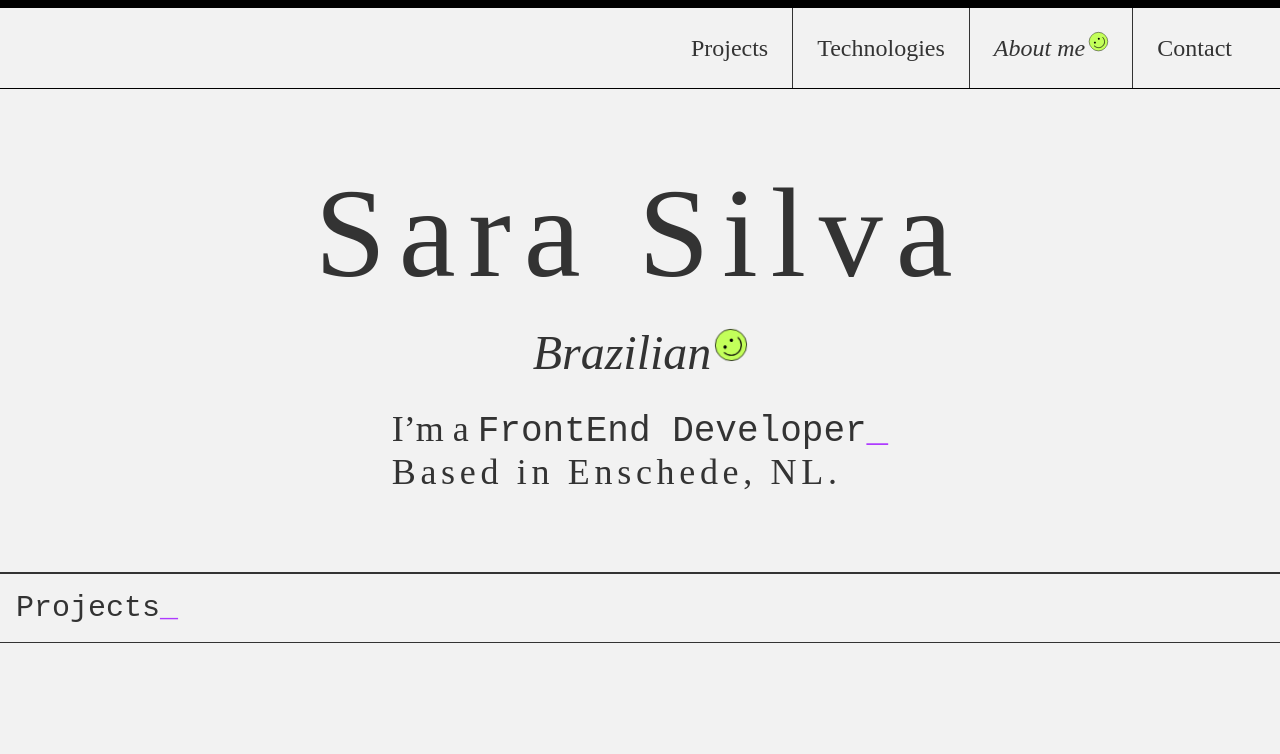
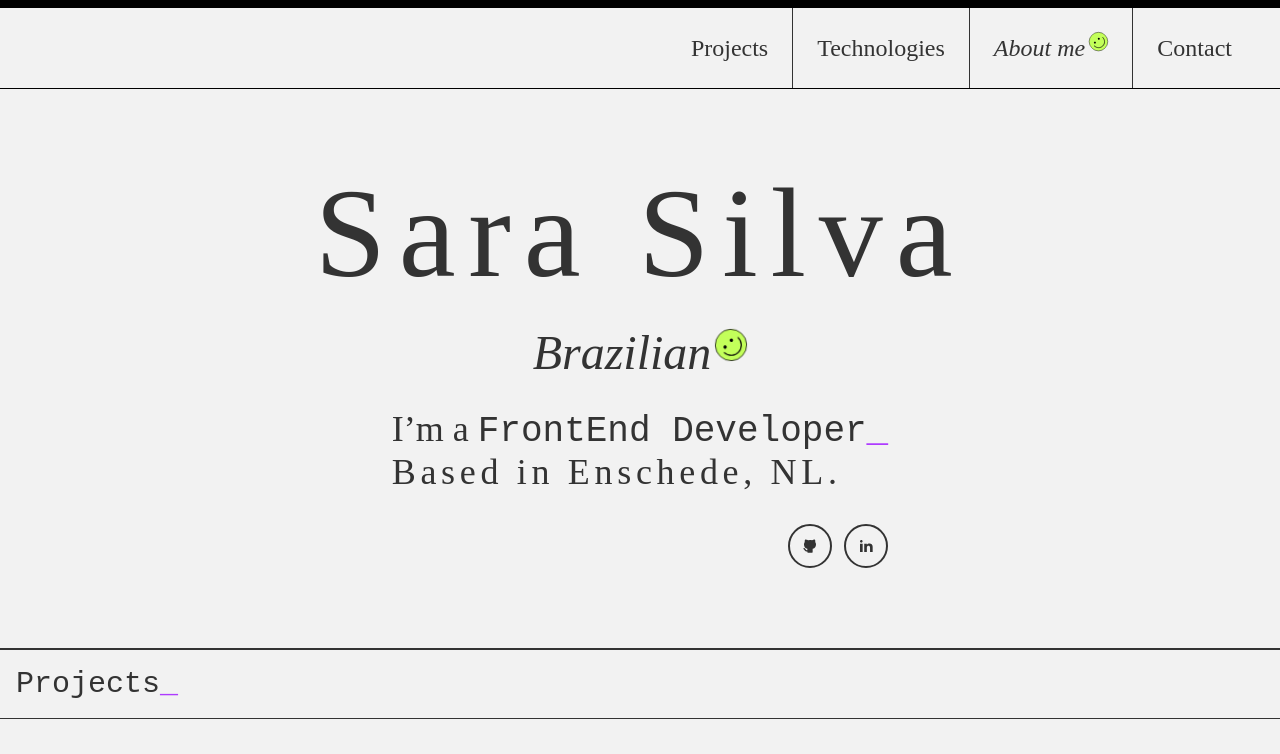
Before and after one commit to saracsilva/portfolio_v2, a React (Vite) app: page / in a window 1280 px wide. Shown: the top 754 px of the page. Built offline with nearby package versions, Linux system fonts and the light colour scheme.

Commit message:
Add reusable Button component and integrate into sections

```diff
--- /dev/null
+++ b/src/components/Button.css
@@ -0,0 +1,51 @@
+.button {
+  font-family: var(--font-mono);
+  padding-block: 0.5rem;
+  padding-inline: 1rem;
+  position: relative;
+  overflow: hidden;
+  cursor: pointer;
+
+  &.button--primary {
+    border: 2px solid var(--color-primary);
+    color: var(--color-primary);
+  }
+
+  &.button--primary:hover {
+    color: #fff;
+    background-color: var(--color-primary);
+  }
+
+  &.button--default {
+    border: 2px solid var(--color-text);
+    color: inherit;
+  }
+
+  &.button--default:hover {
+    border: 2px solid var(--color-text);
+    background-color: var(--color-text);
+    color: #fff;
+  }
+
+  &.button--outlined {
+    border: 1px solid var(--color-text);
+    color: inherit;
+  }
+
+  &.button--outlined:hover {
+    border: 1px solid var(--color-text);
+    background-color: var(--color-text);
+    color: #fff;
+  }
+
+  &.button--icon-only {
+    padding-block: 0.25rem;
+    padding-inline: 0.25rem;
+  }
+
+  &.button--pill {
+    border-radius: 9999px;
+    padding-block: 0.75rem;
+    padding-inline: 0.75rem;
+  }
+}
--- /dev/null
+++ b/src/components/Button.jsx
@@ -0,0 +1,39 @@
+import "./Button.css";
+
+function Button({
+  children,
+  className = "",
+  variant = "primary",
+  icon = false,
+  pill = false,
+  href = null,
+  target,
+  rel,
+  ...props
+}) {
+  const classes = [
+    "button",
+    variant && `button--${variant}`,
+    icon && "button--icon-only",
+    pill && "button--pill",
+    className,
+  ]
+    .filter(Boolean)
+    .join(" ");
+
+  const Component = href ? "a" : "button";
+
+  return (
+    <Component
+      className={classes}
+      href={href || undefined}
+      target={href ? target : undefined}
+      rel={href ? rel : undefined}
+      {...props}
+    >
+      {children}
+    </Component>
+  );
+}
+
+export default Button;
--- a/src/components/Modal.jsx
+++ b/src/components/Modal.jsx
@@ -1,6 +1,7 @@
 import { forwardRef } from "react";
 import "./Modal.css";
 import { TfiClose } from "react-icons/tfi";
+import Button from "../components/Button";
 
 const Modal = forwardRef(function Modal({ project, onClose }, ref) {
   if (!project) return null;
@@ -30,14 +31,15 @@ const Modal = forwardRef(function Modal({ project, onClose }, ref) {
         <div className="modal__details">
           <div className="modal__header">
             <h2 className="modal__title">{title}</h2>
-            <button
+            <Button
+              aria-label="close modal"
+              variant="outlined"
               type="button"
-              className="modal__close-button"
               onClick={onClose}
-              aria-label="close modal"
+              icon={true}
             >
               <TfiClose />
-            </button>
+            </Button>
           </div>
           <p className="modal__description">{description}</p>
 
--- a/src/sections/Contact.jsx
+++ b/src/sections/Contact.jsx
@@ -1,5 +1,9 @@
 import SectionTitle from "../components/SectionTitle";
 import SmileFace from "../components/SmileFace";
+import Button from "../components/Button";
+import { RiLinkedinFill } from "react-icons/ri";
+import { TbBrandGithubFilled } from "react-icons/tb";
+
 import "./Contact.css";
 
 function Contact() {
@@ -12,10 +16,31 @@ function Contact() {
             Hey, <SmileFace />
           </h2>
           <h3 className="text-xl mt-2 font-serif">Love to hear from you!</h3>
-          <p className="mt-8 text-justify">
+          <p className="mt-8 mb-6 text-justify">
             Send me a message trough the form and I'll get back to you as soon
             as possible! Or find me on GitHub and LinkedIn.
           </p>
+          <div className="flex gap-3">
+            <Button
+              variant="default"
+              pill
+              href="https://github.com/saracsilva"
+              target="_blank"
+              rel="noopener noreferrer"
+            >
+              <TbBrandGithubFilled />
+            </Button>
+
+            <Button
+              variant="default"
+              pill
+              href="https://linkedin.com/in/sara-carolina-silva/"
+              target="_blank"
+              rel="noopener noreferrer"
+            >
+              <RiLinkedinFill />
+            </Button>
+          </div>
         </div>
         <form
           action=""
@@ -31,6 +56,7 @@ function Contact() {
               className="py-2 px-2 focus:outline-none"
               id="name"
               name="name"
+              required
               placeholder="Your name"
             />
           </label>
@@ -41,6 +67,7 @@ function Contact() {
               className="py-2 px-2 focus:outline-none"
               id="email"
               name="email"
+              required
               placeholder="Your email"
             />
           </label>
@@ -51,15 +78,11 @@ function Contact() {
               rows="5"
               className="px-2 resize-none focus:outline-none"
               id="message"
+              required
               placeholder="Your message"
             ></textarea>
           </label>
-          <button
-            type="submit"
-            className="font-mono my-6 mx-8 py-2 border-2 border-primary text-primary hover:bg-primary hover:text-white transition"
-          >
-            Send message
-          </button>
+          <Button className="my-6 mx-8">Send message</Button>
         </form>
       </div>
     </section>
--- a/src/sections/Hero.jsx
+++ b/src/sections/Hero.jsx
@@ -1,4 +1,7 @@
 import SmileFace from "../components/SmileFace";
+import Button from "../components/Button";
+import { RiLinkedinFill } from "react-icons/ri";
+import { TbBrandGithubFilled } from "react-icons/tb";
 
 function Hero() {
   return (
@@ -8,6 +11,7 @@ function Hero() {
         <h2 className="text-5xl italic">Brazilian</h2>{" "}
         <SmileFace animated={true} />
       </div>
+      <div>
         <div className="text-4xl">
           <h2>
             I’m a{" "}
@@ -18,6 +22,28 @@ function Hero() {
           </h2>
           <h2 className="text-4xl tracking-[.13em]">Based in Enschede, NL.</h2>
         </div>
+        <div className="mt-8 flex gap-3 place-self-end">
+          <Button
+            variant="default"
+            pill
+            href="https://github.com/saracsilva"
+            target="_blank"
+            rel="noopener noreferrer"
+          >
+            <TbBrandGithubFilled />
+          </Button>
+
+          <Button
+            variant="default"
+            pill
+            href="https://linkedin.com/in/sara-carolina-silva/"
+            target="_blank"
+            rel="noopener noreferrer"
+          >
+            <RiLinkedinFill />
+          </Button>
+        </div>
+      </div>
     </div>
   );
 }
```
Lines whose indentation alone changed are shown as unchanged.
